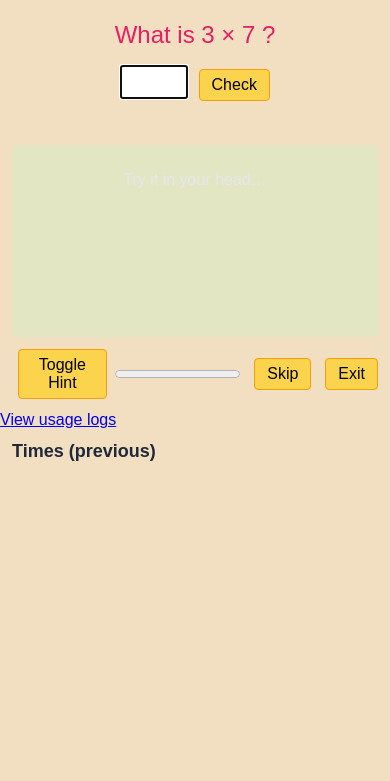
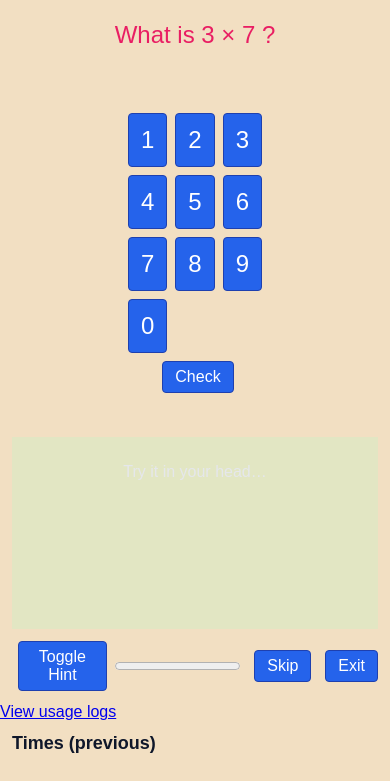
Before and after one commit to Michael-Gerges/times-table-quest-web, a website built with Vite: page index.html in a window 390 px wide. Shown: the part 107-888 px from the top of the page. Before the commit the page ends 844 px from the top, so only its background shows below. Built offline with nearby package versions, Linux system fonts and the light colour scheme; no server answers; files whose address does not match are found by name.

Commit message:
feat: improve mobile input and celebration

```diff
--- a/index.html
+++ b/index.html
@@ -38,7 +38,9 @@
   <main id="main">
     <div id="question"></div>
     <div id="inputRow">
-      <input id="answer" autocomplete="off" />
+      <input id="answer" type="hidden" />
+      <div id="answerDisplay"></div>
+      <div id="keypad" class="keypad"></div>
       <button id="check">Check</button>
     </div>
     <div id="feedback"></div>
--- a/src/main.js
+++ b/src/main.js
@@ -11,11 +11,11 @@ const TICK_SOUND = false;
 
 const CHEERS = [
   'Well done Albert!',
-  'Good job Bero!',
+  'Good job Biro!',
   'Amazing Albert!',
-  'Great work, Bero!',
+  'Great work, Biro!',
   'Superb, Albert!',
-  'You rock, Bero!',
+  'You rock, Biro!',
 ];
 
 let cards = [];
@@ -35,6 +35,8 @@ const sideEl = document.getElementById('side');
 const timesList = document.getElementById('times');
 const qEl = document.getElementById('question');
 const answerEl = document.getElementById('answer');
+const answerDisplay = document.getElementById('answerDisplay');
+const keypadEl = document.getElementById('keypad');
 const checkBtn = document.getElementById('check');
 const feedbackEl = document.getElementById('feedback');
 const timerEl = document.getElementById('timer');
@@ -51,6 +53,13 @@ const goalVideo = document.getElementById('goalVideo');
 const cheerAudio = document.getElementById('cheerAudio');
 const booAudio = document.getElementById('booAudio');
 const tableSelect = document.getElementById('tableSelect');
+
+[1, 2, 3, 4, 5, 6, 7, 8, 9, 0].forEach((n) => {
+  const btn = document.createElement('button');
+  btn.textContent = String(n);
+  btn.dataset.digit = String(n);
+  keypadEl.appendChild(btn);
+});
 
 function resizeCanvas() {
   const rect = canvas.getBoundingClientRect();
@@ -74,8 +83,14 @@ checkBtn.addEventListener('click', check);
 skipBtn.addEventListener('click', skip);
 exitBtn.addEventListener('click', exitApp);
 toggleHintBtn.addEventListener('click', toggleHint);
-answerEl.addEventListener('keydown', (e) => {
-  if (e.key === 'Enter') check();
+keypadEl.addEventListener('click', (e) => {
+  if (e.target.matches('button')) {
+    const digit = e.target.dataset.digit;
+    if (typeof digit !== 'undefined' && !answerEl.disabled) {
+      answerEl.value += digit;
+      answerDisplay.textContent = answerEl.value;
+    }
+  }
 });
 tableSelect.addEventListener('change', () => {
   init(parseInt(tableSelect.value, 10));
@@ -136,16 +151,16 @@ function saveProgress() {
 
 function speak(text, onDone) {
   if (!('speechSynthesis' in window)) {
-    onDone && onDone();
+    onDone && setTimeout(onDone, 500);
     return;
   }
   const u = new SpeechSynthesisUtterance(text);
   u.rate = 1;
-  u.onend = () => onDone && onDone();
+  u.onend = () => setTimeout(() => onDone && onDone(), 500);
   try {
     window.speechSynthesis.speak(u);
   } catch {
-    onDone && onDone();
+    onDone && setTimeout(onDone, 500);
   }
 }
 
@@ -163,11 +178,16 @@ function nextQuestion() {
     if (goalVideo.getAttribute('src') !== src) {
       goalVideo.setAttribute('src', src);
     }
+    goalVideo.load();
+  }
+  if (cheerAudio) {
+    cheerAudio.load();
   }
   answerEl.disabled = false;
   checkBtn.disabled = false;
   answerEl.value = '';
-  answerEl.focus();
+  answerDisplay.textContent = '';
+  keypadEl.querySelectorAll('button').forEach((b) => (b.disabled = false));
   feedbackEl.textContent = '';
   feedbackEl.style.color = '#93c5fd';
   hintMode = 'placeholder';
@@ -241,7 +261,7 @@ function check() {
   if (!card) return;
   const txt = answerEl.value.trim();
   if (!/^\d+$/.test(txt)) {
-    feedbackEl.textContent = 'Please type a number.';
+    feedbackEl.textContent = 'Please tap a number.';
     return;
   }
   const u = parseInt(txt, 10);
@@ -257,6 +277,7 @@ function check() {
   }
   answerEl.disabled = true;
   checkBtn.disabled = true;
+  keypadEl.querySelectorAll('button').forEach((b) => (b.disabled = true));
   if (u === ans) {
     const msg = CHEERS[Math.floor(Math.random() * CHEERS.length)];
     feedbackEl.textContent = `${msg} (${elapsed.toFixed(1)}s)`;
--- a/style.css
+++ b/style.css
@@ -1,7 +1,7 @@
 body {
   margin: 0;
-  background: #fffbeb;
-  color: #1f2937;
+  background: #f0f9ff;
+  color: #0f172a;
   font-family: Arial, sans-serif;
   display: flex;
 }
@@ -9,7 +9,7 @@ body {
 #side {
   width: 200px;
   padding: 12px;
-  background: #fff1f2;
+  background: #e0f2fe;
 }
 
 #side h2 {
@@ -31,7 +31,8 @@ header#top {
   top: 0;
   left: 200px;
   right: 0;
-  background: #fde68a;
+  background: #1d4ed8;
+  color: #fff;
   display: flex;
   align-items: center;
   justify-content: space-between;
@@ -42,7 +43,7 @@ header#top {
 header#top h1 {
   margin: 0;
   font-size: 24px;
-  color: #d97706;
+  color: #fff;
 }
 
 #tablePicker {
@@ -70,18 +71,35 @@ main {
 
 #inputRow {
   text-align: center;
+  display: flex;
+  flex-direction: column;
+  align-items: center;
+  gap: 8px;
 }
 
-#answer {
+#answerDisplay {
+  font-size: 32px;
+  min-height: 40px;
+  color: #111827;
+}
+
+.keypad {
+  display: grid;
+  grid-template-columns: repeat(3, 1fr);
+  gap: 8px;
+}
+
+.keypad button {
   font-size: 24px;
-  width: 80px;
-  text-align: center;
+  padding: 12px;
+  margin: 0;
 }
 
 button {
   font-size: 16px;
   padding: 6px 12px;
   margin-left: 6px;
+  color: #fff;
 }
 
 #feedback {
@@ -93,7 +111,7 @@ button {
 #hintCanvas {
   display: block;
   margin: 12px auto;
-  background: #fde68a;
+  background: #e0f2fe;
   width: 100%;
   height: auto;
 }
@@ -107,8 +125,8 @@ button {
 }
 
 button {
-  background: #fcd34d;
-  border: 1px solid #f59e0b;
+  background: #2563eb;
+  border: 1px solid #1e40af;
   border-radius: 4px;
 }
 
@@ -150,7 +168,4 @@ button {
   #question {
     font-size: 24px;
   }
-  #answer {
-    width: 60px;
-  }
 }
```
